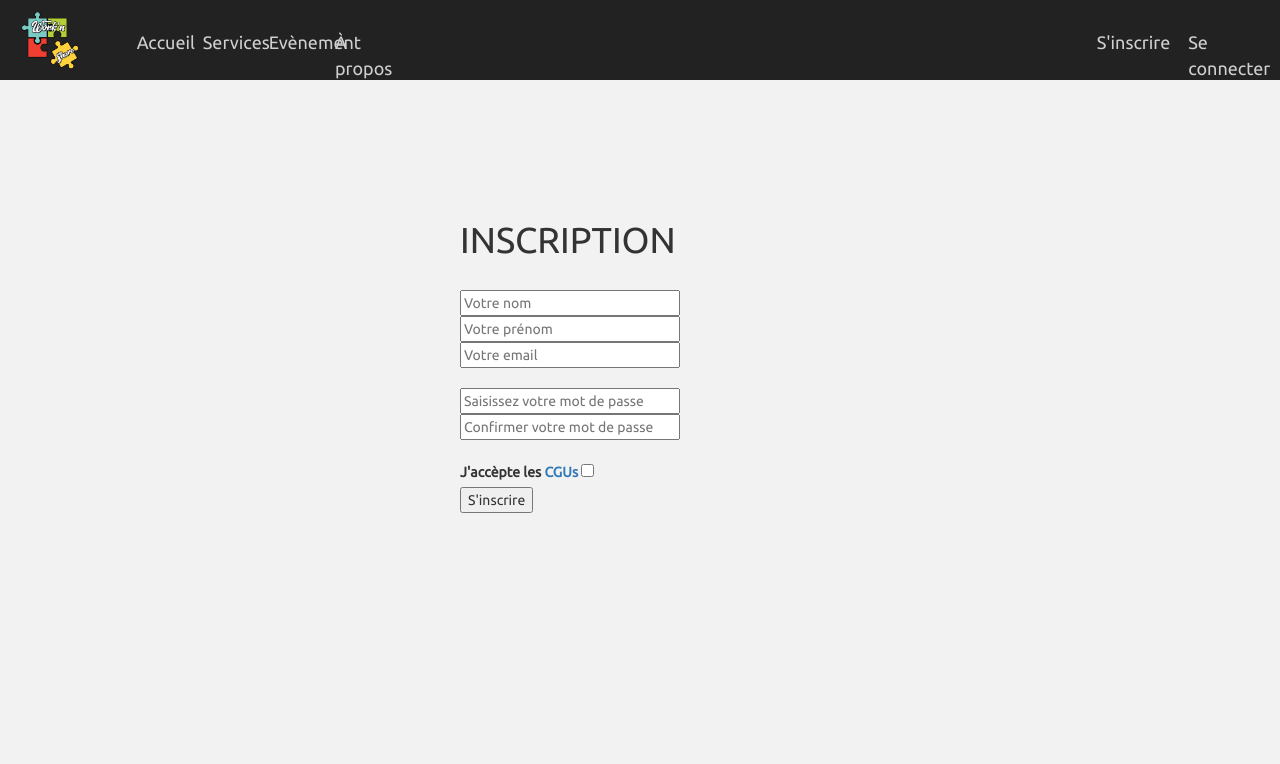
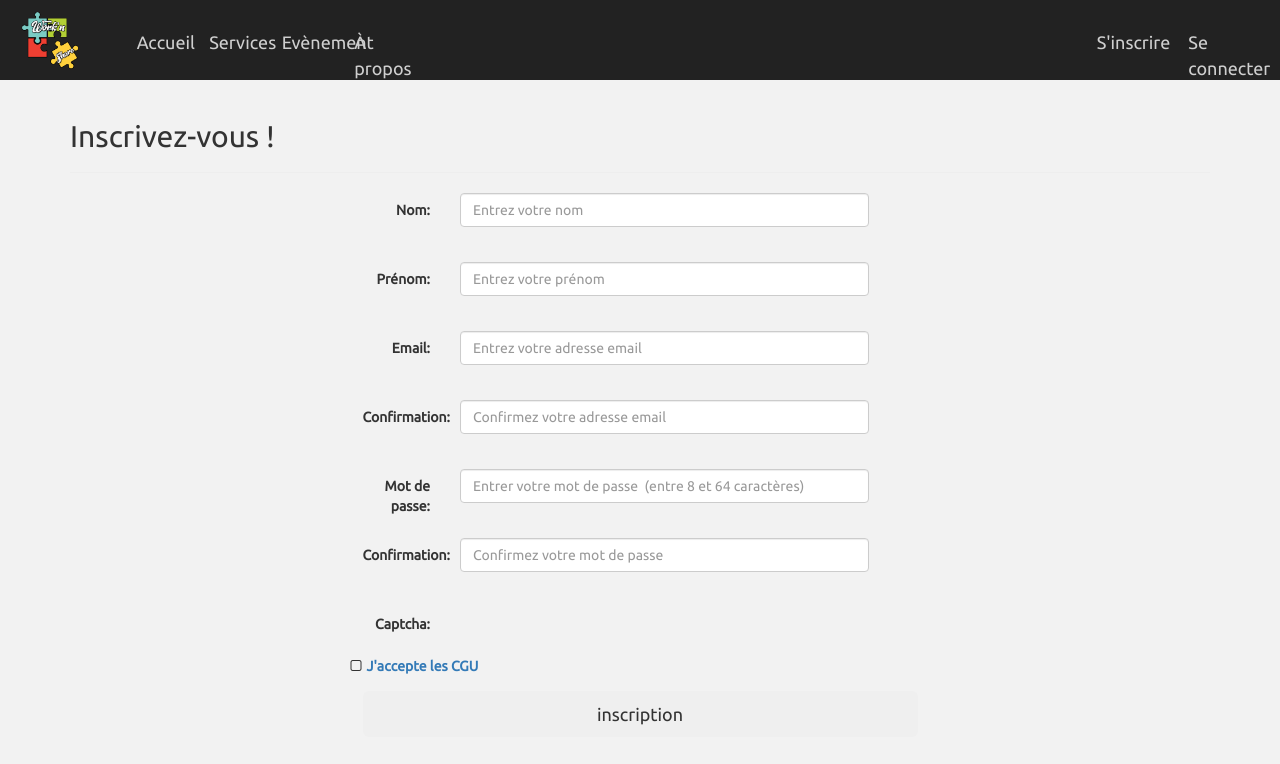
Before and after one commit to Basti3n/Work-nShare, a PHP site: page /signup.php in a window 1280 px wide. Shown: the top 764 px of the page. Run offline with PHP 8.4, Linux system fonts and the light colour scheme; some libraries are stand-ins or nearby versions.

Commit message:
Signup &amp
Add ReCaptcha to signup, and beautify some things.

```diff
--- a/Web/conf.inc.php
+++ b/Web/conf.inc.php
@@ -5,23 +5,21 @@ define("DB_PWD","");
 define("DB_HOST","localhost");
 define("DB_NAME","worknshare");
 
-$listOfErrors =
-[
+$listOfErrors = [
 	1=>"Le nom doit faire entre 2 et 50 caractères",
 	2=>"Le prénom doit faire entre 2 et 50 caractères",
-	3=>"Le pseudo doit faire entre 2 et 50 caractères",
-	4=>"Le mot de passe doit faire entre 8 et 64 caractères",
-	5=>"Le mot de passe de confirmation ne correspond pas",
-	6=>"L'email n'est pas valide",
-	7=>"Le format de date n'est pas valide",
-	8=>"Le format de date n'est pas valide",
+	3=>"Le mot de passe doit faire entre 8 et 64 caractères",
+	4=>"Le mot de passe de confirmation ne correspond pas",
+	5=>"L'email n'est pas valide",
+	6=>"L'email de confirmation ne correspond pas.",
+	7=>"Le captcha n'est pas valide.",
+	8=>"Une erreur est survenue lors de la création du compte.",
+	9=>"L'adresse email existe déja",
 	10=>"La date n'est pas valide",
-	15=>"L'adresse email existe déja",
-	16=>"Le type n'est pas valide",
-	17=>"Les identifiants ne sont pas valides",
-	18=>"Le psoeudo existe déja",
-	19=>"Le compte a été supprimé",
-	20=>"L'ancien mot de passe ne corespond pas",
-	21=>"Le nouveau mot de passe et le mot de passe de confirmation ne correspondent pas",
-	22=>"Le mot de passe a bien été modifié"
+	11=>"Le type n'est pas valide",
+	12=>"Les identifiants ne sont pas valides",
+	13=>"Le compte a été supprimé",
+	14=>"L'ancien mot de passe ne corespond pas",
+	15=>"Le nouveau mot de passe et le mot de passe de confirmation ne correspondent pas",
+	16=>"Le mot de passe a bien été modifié"
 ];
--- a/Web/css/style.css
+++ b/Web/css/style.css
@@ -1,21 +1,10 @@
-.red{
-  background-color : red;
-}
-
-.blue{
-  background-color : blue;
-}
-
-.green{
-  background-color : green;
-}
+@import url("https://maxcdn.bootstrapcdn.com/font-awesome/4.7.0/css/font-awesome.min.css");
 
 
 header{
 	width : 100%;
 	background-color : #222222;
 	display :block;
-	position:fixed;
 	margin : auto;
 	height: 80px;
 	z-index: 40;
@@ -244,8 +233,52 @@ figcaption.mask h3 {
 }
 
 
+/* CHECKBOX */
+
+input[type="checkbox"], input[type="radio"]{
+	position: absolute;
+	right: 11000px;
+}
+
+input[type="checkbox"] + .label-text:before{
+	content: "\f096";
+	font-family: "FontAwesome";
+	speak: none;
+	font-style: normal;
+	font-weight: normal;
+	font-variant: normal;
+	text-transform: none;
+	line-height: 1;
+	-webkit-font-smoothing:antialiased;
+	width: 1em;
+	display: inline-block;
+	margin-right: 5px;
+}
+
+input[type="checkbox"]:checked + .label-text:before{
+	content: "\f14a";
+	color: #2980b9;
+	animation: effect 250ms ease-in;
+}
+
+input[type="checkbox"]:disabled + .label-text{
+	color: #aaa;
+}
+
+input[type="checkbox"]:disabled + .label-text:before{
+	content: "\f0c8";
+	color: #ccc;
+}
+
+@keyframes effect{
+	0%{transform: scale(0);}
+	25%{transform: scale(1.3);}
+	75%{transform: scale(1.4);}
+	100%{transform: scale(1);}
+}
+
+
 /* RESPONSIVITE */
-
 
 @media (min-width: 980px) and (max-width: 1150px) {
 
--- a/Web/header.php
+++ b/Web/header.php
@@ -10,18 +10,18 @@
 		<div class="container-fluid header_libart">
 			<div class="row">
 
-				<div class="col-xs-1 headerLogo">
+				<div class="col-sm-1 headerLogo">
 					<a href="index.php"><img id="logo" src="IMG/logo.png" ></a>
 				</div>
 
-				<div class="header_list col-sm-4 ">
-					<a class="col-xs-2 headerButton" href="index.php" >Accueil</a>
-					<a class="col-xs-2 headerButton" href="service.php">Services</a>
-					<a class="col-xs-2 headerButton" href="event.php">Evènement</a>
-          <a class="col-xs-2 headerButton" href="about.php">À propos</a>
+				<div class="header_list col-sm-3 ">
+					<a class="col-xs-3 headerButton" href="index.php" >Accueil</a>
+					<a class="col-xs-3 headerButton" href="service.php">Services</a>
+					<a class="col-xs-3 headerButton" href="event.php">Evènement</a>
+          <a class="col-xs-3 headerButton" href="about.php">À propos</a>
 
 				</div>
-				<div class="col-sm-5"></div>
+				<div class="col-sm-6"></div>
 
 				<div class="header_signup_login col-sm-2">
 					<?php if(isConnected()):?>
--- a/Web/link.php
+++ b/Web/link.php
@@ -10,3 +10,4 @@
 <!-- list of JS -->
 <script type="text/javascript" src="js/jquery-3.3.1.min.js"> </script>
 <script type="text/javascript" src="js/bootstrap.min.js"> </script>
+<script src='https://www.google.com/recaptcha/api.js'></script>
--- a/Web/signup.php
+++ b/Web/signup.php
@@ -8,47 +8,94 @@
   </head>
   <body>
     <?php require "header.php" ?>
-    <div class="container login">
-      	<div class="row">
-      		<div class="formulaire col-md-offset-4 col-md-4">
-      			<h1 class="inscriptionTitle">INSCRIPTION</h1>
-      			<form method="POST" action="saveUser.php">
+    <div class="container">
+      <div class="page-header">
+        <h2>Inscrivez-vous !</h2>
+      </div>
+      <section class="row">  <!-- CREATE ACCOUNT -->
+        <?php if(isset($_SESSION["errors_form"])){
+                echo '<div class="errorList col-xs-12"><div><i class="fa fa-exclamation-triangle" aria-hidden="true"></i><ul>';
+                foreach ($_SESSION["errors_form"] as $error) {
+                  echo "<li>".$listOfErrors[$error];
+                }
+                echo "</ul></div></div>";
+                $dataForm = $_SESSION["data_form"];
+                unset($_SESSION["errors_form"]);
+              }
+        ?>
+        <div class="col-md-offset-3 col-md-6 col-xs-12 col-sm-12">
+          <form method="POST" action="saveUser.php" class="form-horizontal" name="register">
 
-      				<?php
+            <div class="form-group">
+              <label class="control-label col-md-2" for="name">Nom:</label>
+                <div class="col-md-9">
+                  <input type="text" class="form-control emptycheck" id="name" name="name" placeholder="Entrez votre nom" required="required" value="<?php echo(isset ($dataForm["name"]))?$dataForm["name"]:"";?>">
+                  <i class="fa fa-times errorfield" style="visibility: hidden" aria-hidden="true" ></i>
+                </div>
+            </div>
 
-      					if( !empty($_SESSION["errorsForm"]) ){
+            <div class="form-group">
+              <label class="control-label col-md-2" for="surname">Prénom:</label>
+                <div class="col-md-9">
+                  <input type="text" class="form-control emptycheck" id="surname" name="surname" placeholder="Entrez votre prénom" required="required" value="<?php echo(isset ($dataForm["surname"]))?$dataForm["surname"]:"";?>">
+                  <i class="fa fa-times errorfield" style="visibility: hidden" aria-hidden="true" ></i>
+                </div>
+            </div>
 
-      						echo "<ul>";
-      						foreach ($_SESSION["errorsForm"] as $error) {
+            <div class="form-group">
+              <label class="control-label col-md-2" for="email">Email:</label>
+                <div class="col-md-9">
+                  <input type="email" class="form-control emailcheck" id="emaili" name="email" placeholder="Entrez votre adresse email" required="required" value="<?php echo(isset ($dataForm["email"]))?$dataForm["email"]:"";?>">
+                  <i class="fa fa-times errorfield" style="visibility: hidden" aria-hidden="true" ></i>
+                </div>
+            </div>
 
-      							echo "<li>".$listOfErrors[$error];
-      						}
-      						echo "</ul>";
-      						$dataForm = $_SESSION["dataForm"];
-      					 	unset($_SESSION["errorsForm"]);
-      					}
-      				?>
-      				<br>
-      				<input type="text" name="name" placeholder="Votre nom" value="<?php echo (isset($dataForm["name"]))?$dataForm["name"]:""; ?>" id="name"><br>
-      				<input type="text" name="surname" placeholder="Votre prénom" value="<?php echo (isset($dataForm["surname"]))?$dataForm["surname"]:""; ?>" id="prenom"><br>
-      				<input type="email" name="email" placeholder="Votre email" required="required" value="<?php echo (isset($dataForm["email"]))?$dataForm["email"]:""; ?>" id="email"><br>
+            <div class="form-group">
+              <label class="control-label col-md-2" for="email2">Confirmation:</label>
+                <div class="col-md-9">
+                  <input type="email" class="form-control emailcheck" id="emaili2" name="email2" placeholder="Confirmez votre adresse email" required="required" value="<?php echo(isset ($dataForm["email2"]))?$dataForm["email2"]:"";?>">
+                  <i class="fa fa-times errorfield" style="visibility: hidden" aria-hidden="true" ></i>
+                </div>
+            </div>
 
-      				<br>
-      				<input type="password" name="pwd" placeholder="Saisissez votre mot de passe" required="required" id="pwd"><br>
-      				<input type="password" name="pwd2" placeholder="Confirmer votre mot de passe" required="required" id="pwd2"><br>
+            <div class="form-group">
+              <label class="control-label col-md-2" for="pwd">Mot de passe:</label>
+                <div class="col-md-9">
+                  <input type="password" class="form-control emptycheck" id="pwdi" name="pwd" placeholder="Entrer votre mot de passe  (entre 8 et 64 caractères)" required="required">
+                  <i class="fa fa-times errorfield" style="visibility: hidden" aria-hidden="true" ></i>
+                </div>
+            </div>
 
-      				<br>
-      				<label>
-                J'accèpte les  <a href="cgu.php" target="blank">CGUs</a>
-                <input type="checkbox" name="legacy" required="required">
+            <div class="form-group">
+              <label class="control-label col-md-2" for="pwd2">Confirmation:</label>
+                <div class="col-md-9">
+                  <input type="password" class="form-control emptycheck" id="pwdi2" name="pwd2" placeholder="Confirmez votre mot de passe" required="required">
+                  <i class="fa fa-times errorfield" style="visibility: hidden" aria-hidden="true" ></i>
+                </div>
+            </div>
+
+            <div class="form-group">
+              <label class="control-label col-md-2" for="captcha">Captcha:</label>
+                <div class="col-md-9">
+                  <div class="g-recaptcha" name="captcha" data-sitekey="6Lc8MUwUAAAAAIKq3_LrET3W9XIYYxGUvEw7nas2"></div>
+                  <i class="fa fa-times errorfield" style="visibility: hidden" aria-hidden="true" ></i>
+                </div>
+            </div>
+
+            <div class="form-group">
+              <label class="control-label label-text">
+                <input type="checkbox" name="check"> <span class="label-text"><a href="#" target="_blank">J'accepte les CGU</a></span>
+                <i class="fa fa-times errorfield" style="visibility: hidden" aria-hidden="true" ></i>
               </label>
-              <br>
-      				<input type="submit" value="S'inscrire">
-      			</form>
-      		</div>
-      	</div>
+            </div>
 
-	  </div>
+
+            <input class="btn mybutton btn-lg btn-block" type="submit" value="inscription" onclick="check()">
+          </form>
+        </div>
+
+      </section>
+    </div>
     <?php require "footer.php"; ?>
   </body>
 </html>
```
Also changed, not shown: Web/saveUser.php (+25 -4 lines).
